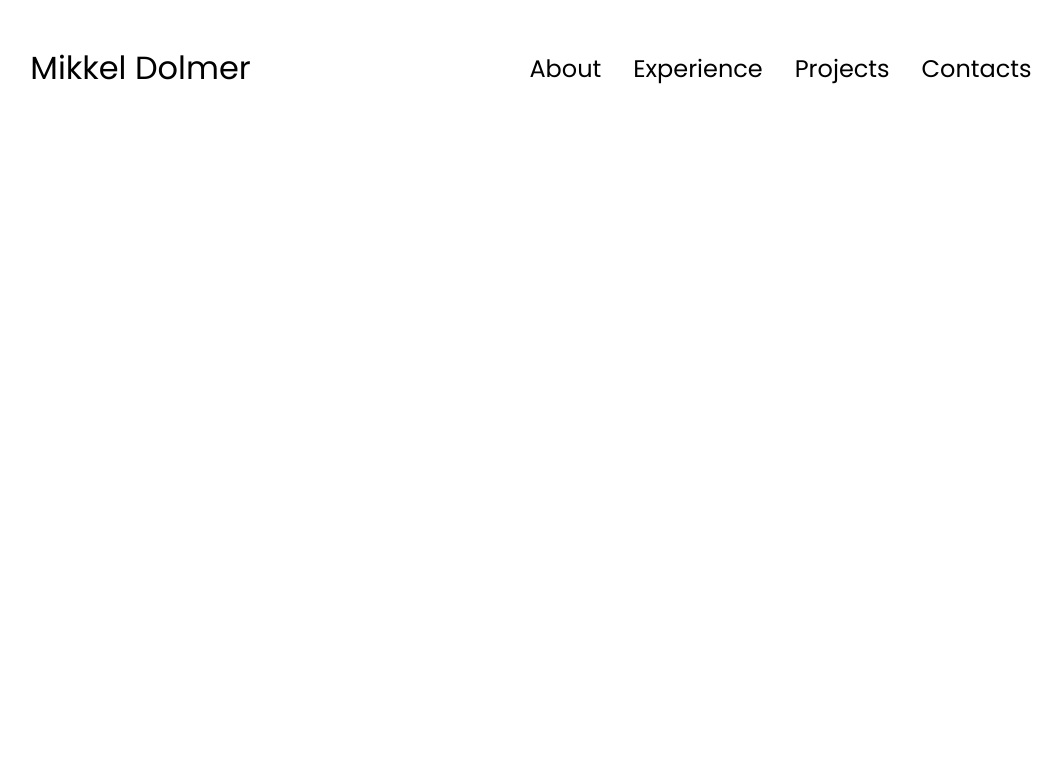
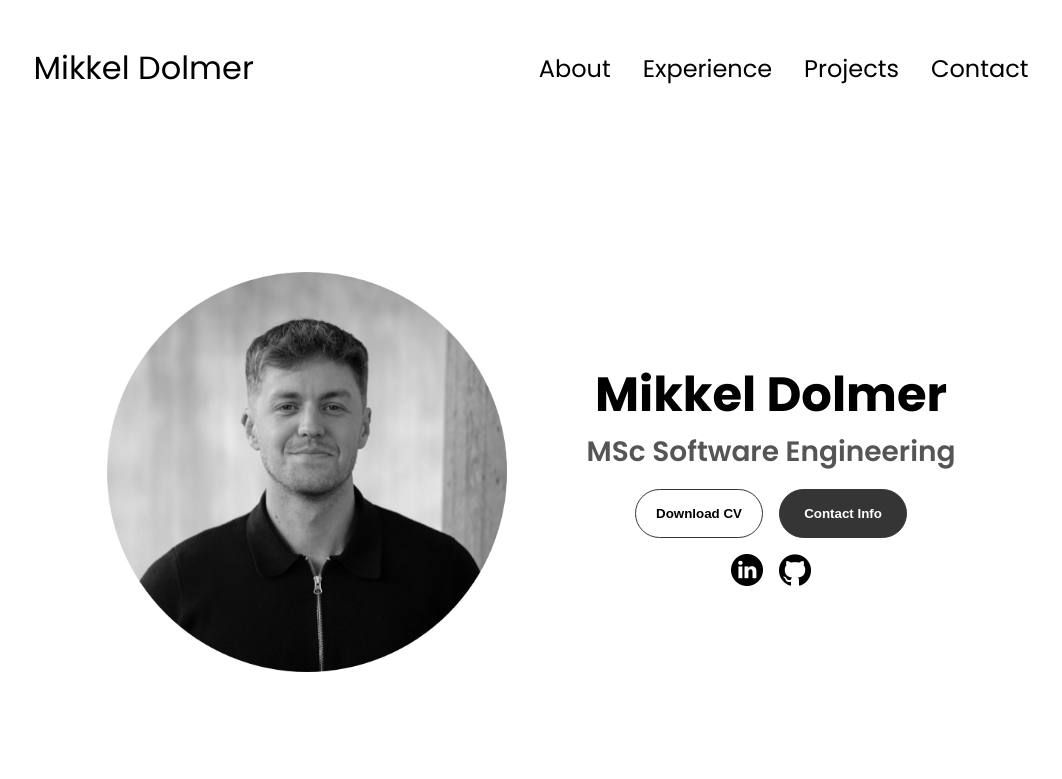
Before and after one commit to Dolmer1/mikkeldolmer-portfolio, a plain HTML site: page index.html in a window 1280 px wide. Shown: the whole page, without its empty margins (109-1171 px from the left). Drawn offline with Linux system fonts and the light colour scheme.

Commit message:
profile section added with profile pic

```diff
--- a/index.html
+++ b/index.html
@@ -15,7 +15,7 @@
                 <li> <a href="#about">About</a></li>
                 <li> <a href="#experience">Experience</a></li>
                 <li> <a href="#projects">Projects</a></li>
-                <li> <a href="#contacts">Contacts</a></li>
+                <li> <a href="#contact">Contact</a></li>
             </ul>
         </div>
     </nav>
@@ -31,10 +31,27 @@
                 <li> <a href="#about" onclick="toggleMenu()">About</a></li>
                 <li> <a href="#experience" onclick="toggleMenu()">Experience</a></li>
                 <li> <a href="#projects" onclick="toggleMenu()">Projects</a></li>
-                <li> <a href="#contacts" onclick="toggleMenu()">Contacts</a></li>
+                <li> <a href="#contact" onclick="toggleMenu()">Contact</a></li>
             </div>
         </div>
     </nav>
+    <section id="profile">
+        <div class="section__pic-container">
+            <img src="./assets/cv_pic.png" alt="Mikkel Dolmer profile picture">
+        </div>
+        <div class="section__text">
+            <h1 class="title">Mikkel Dolmer</h1>
+            <p class="section__text__p2">MSc Software Engineering</p>
+            <div class="btn-container">
+                <button class="btn btn-color-2" onclick="window.open('./assets/resume-example.pdf')">Download CV</button>
+                <button class="btn btn-color-1" onclick="location.href='./#contact'">Contact Info</button>
+            </div>
+            <div id="socials-container">
+                <img src="./assets/linkedin.png" alt="My LinkedIn profile" class="icon" onclick="location.href='https://linkedin.com/in/mikkel-dolmer/'">
+                <img src="./assets/github.png" alt="My GitHub profile" class="icon" onclick="location.href='https://github.com/'">
+            </div>
+        </div>
+    </section>
     <script src="script.js"></script>
 </body>
 </html>
--- a/style.css
+++ b/style.css
@@ -143,3 +143,109 @@ a:hover {
 .hamburger-icon span:first-child {
     transform: none;
 }
+
+/* Sections */
+
+section {
+    padding-top: 4vh;
+    height: 96vh;
+    margin: 0 10rem;
+    box-sizing: border-box;
+    min-height: fit-content;
+}
+
+.section-container {
+    display: flex;
+}
+
+#profile {
+    display: flex;
+    justify-content: center;
+    gap: 5rem;
+    height: 80vh;
+}
+
+.section__pic-container {
+    display: flex;
+    height: 400px;
+    width: 400px;
+    margin: auto 0;
+}
+
+.section__text {
+    align-self: center;
+    text-align: center;
+}
+
+.section__text p {
+    font-weight: 600;
+}
+
+.section__text__p1 {
+    text-align: center;
+}
+
+.section__text__p2 {
+    font-size: 1.75rem;
+    margin-bottom: 1rem;
+}
+
+.title {
+    font-size: 3rem;
+    text-align: center;
+}
+
+#socials-container {
+    display: flex;
+    justify-content: center;
+    margin-top: 1rem;
+    gap: 1rem;
+}
+
+.icon {
+    cursor: pointer;
+    height: 2rem;
+}
+
+.btn-container {
+    display: flex;
+    justify-content: center;
+    gap: 1rem;
+}
+
+.btn {
+    font-weight: 600;
+    transition: all 300ms ease;
+    padding: 1rem;
+    width: 8rem;
+    border-radius: 2rem;
+}
+
+.btn-color-1, .btn-color-2 {
+    border: rgb(53,53,53) 0.1rem solid;
+}
+
+.btn-color-1:hover, .btn-color-2:hover {
+    cursor: pointer;
+}
+
+.btn-color-1, .btn-color-2:hover {
+    background: rgb(53,53,53);
+    color: white;
+}
+
+.btn-color-1:hover {
+    background: rgb(0,0,0);
+}
+
+.btn-color-2 {
+    background: none;
+}
+
+.btn-color-2:hover {
+    border: rgb(255,255,255) 0.1rem solid;
+}
+
+.btn-container {
+    gap: 1rem;
+}
```
Also changed, not shown: assets/cv_pic.png (added).
